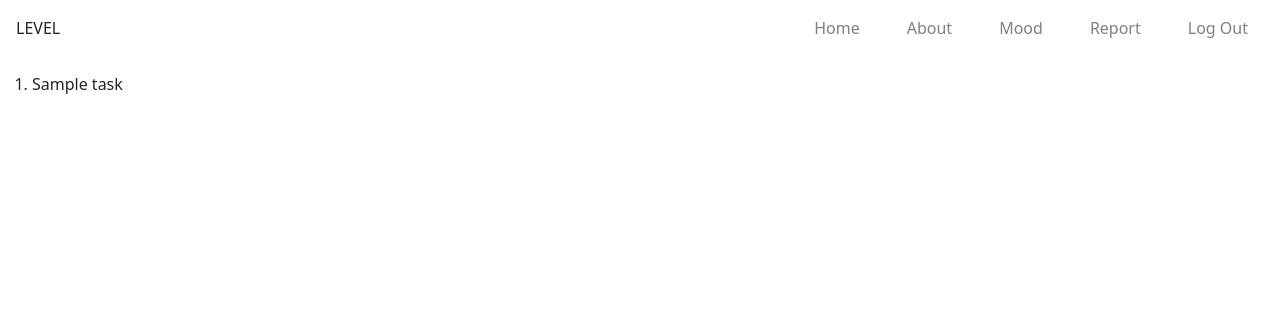
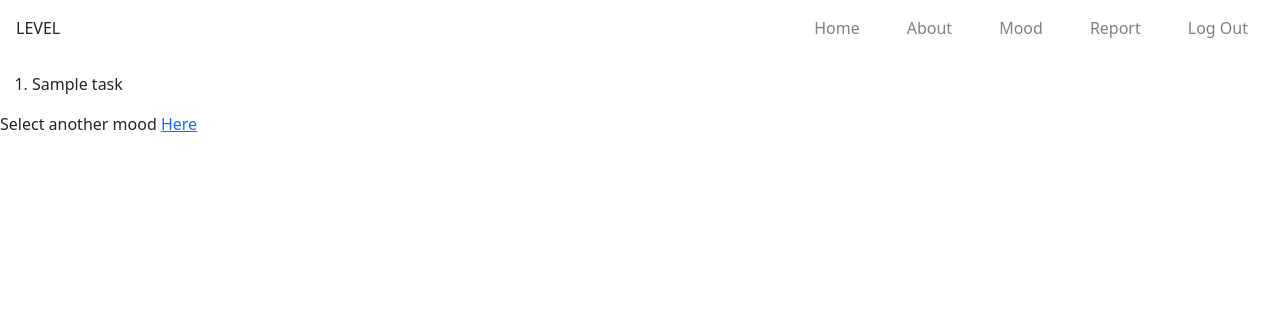
Before and after one commit to amna-nr/productivity_app, a Flask app: template templates/tasks.html in a window 1280 px wide. Shown: the top 332 px of the page. Run offline with Flask 3, Linux system fonts and the light colour scheme; the template is opened without the code that fills it: most values are stand-ins (such as "Sample title", 1, 10 or a date in 2020).

Commit message:
add link to let users select any other mood

```diff
--- a/templates/tasks.html
+++ b/templates/tasks.html
@@ -10,4 +10,5 @@
         </li>
         {% endfor %}
     </ol>
+    <p>Select another mood <a href="/mood"> Here </a></p>
 {% endblock %}
```
Also changed, not shown: database.db.
